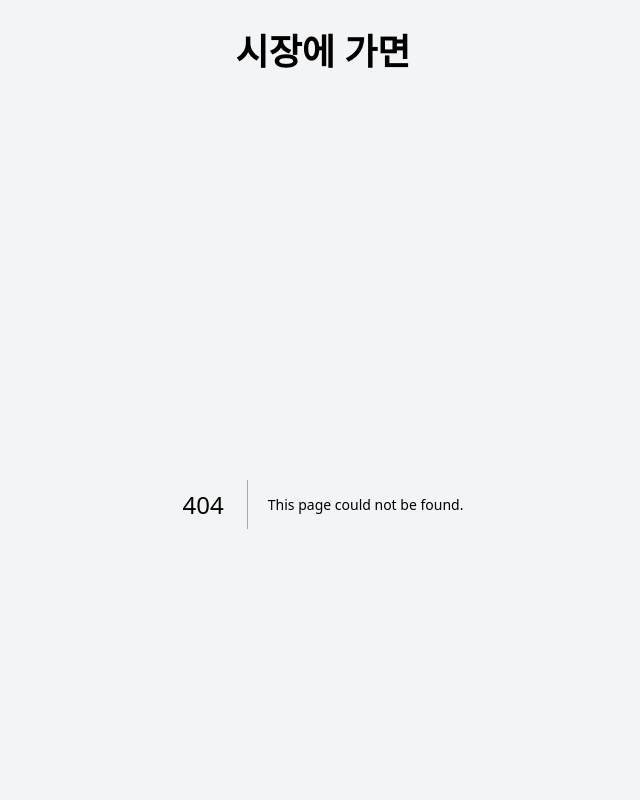
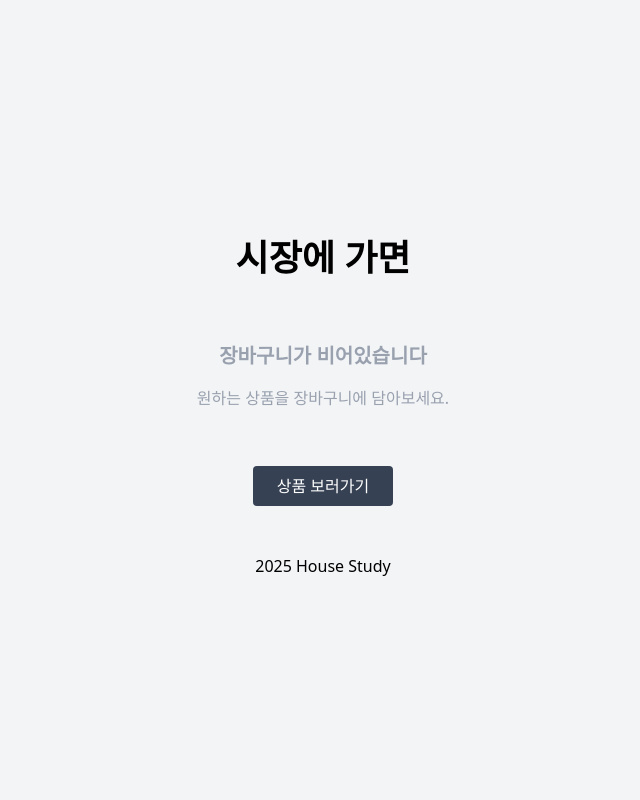
Before and after one commit to house-study/guddnboy-market, a Next.js app: page /cart in a window 1280 px wide. Before the commit this address had no page. Shown: the top 800 px of the page, without its empty margins (317-957 px from the left). Built offline with nearby package versions, Linux system fonts and the light colour scheme.

Commit message:
feat: 장바구니 비어있을 때 표시할 컴포넌트 추가

```diff
--- /dev/null
+++ b/src/components/cart/EmptyCart.tsx
@@ -0,0 +1,21 @@
+import { useRouter } from 'next/router';
+
+export const EmptyCart = () => {
+  const router = useRouter();
+  const handleGoToHome = () => {
+    router.push('/');
+  };
+
+  return (
+    <div className="mx-auto max-w-screen-lg items-center py-8 text-center text-gray-400">
+      <h2 className="mb-4 text-xl font-semibold">장바구니가 비어있습니다</h2>
+      <p className="mb-8">원하는 상품을 장바구니에 담아보세요.</p>
+      <button
+        onClick={handleGoToHome}
+        className="mt-6 cursor-pointer rounded bg-gray-700 px-6 py-2 text-white transition-colors hover:bg-gray-800"
+      >
+        상품 보러가기
+      </button>
+    </div>
+  );
+};
--- /dev/null
+++ b/src/pages/cart/index.tsx
@@ -0,0 +1,5 @@
+import { EmptyCart } from '@/components/cart/EmptyCart';
+
+export default function CartPage() {
+  return <EmptyCart />;
+}
```
